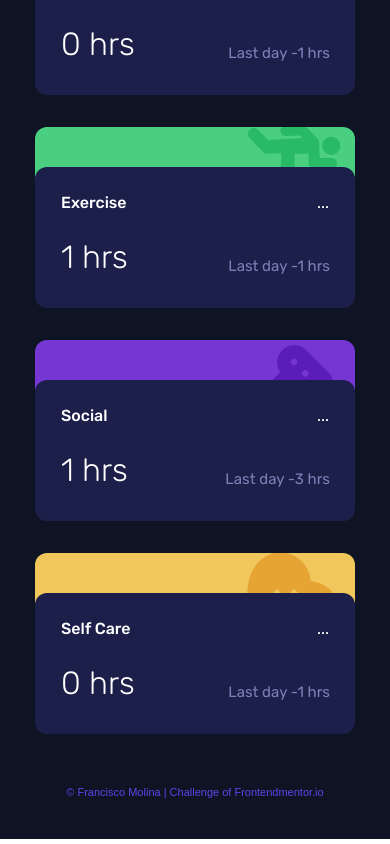
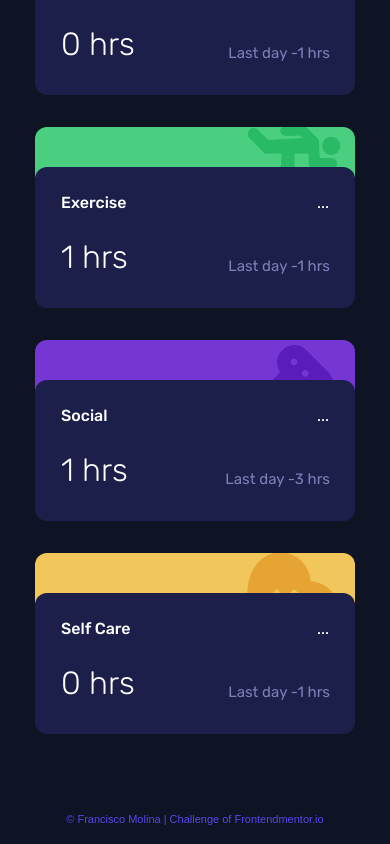
Before and after one commit to fmolinadev/time-tracking-dashboard, a React (Create React App) app: page / in a window 390 px wide. Shown: the part 802-1646 px from the top of the page. Built offline with nearby package versions, Linux system fonts and the light colour scheme.

Commit message:
fix styles for footer

```diff
--- a/src/components/Footer/Footer.jsx
+++ b/src/components/Footer/Footer.jsx
@@ -3,13 +3,11 @@ import "../../styles/Footer.css";
 
 const Footer = () => {
   return (
-    <div className="FooterContainer">
-      <footer className="Footer">
-        <span className="Span">
-          © Francisco Molina | Challenge of Frontendmentor.io
-        </span>
-      </footer>
-    </div>
+    <footer className="Footer">
+      <span className="Span">
+        © Francisco Molina | Challenge of Frontendmentor.io
+      </span>
+    </footer>
   );
 };
 
--- a/src/styles/Footer.css
+++ b/src/styles/Footer.css
@@ -1,16 +1,10 @@
-.FooterContainer {
+.Footer {
   display: flex;
+  align-items: center;
+  text-align: center;
   justify-content: center;
   align-items: center;
-  height: 50px;
-}
-.Footer {
-  display: flex;
-  padding-top: 9px;
-  padding-bottom: 9px;
-  align-items: center;
-  text-align: center;
-  margin-top: 45px;
+  padding-bottom: 25px;
 }
 .Span {
   font-family: "Red Hat Display", sans-serif;
@@ -20,10 +14,9 @@
 }
 
 @media only screen and (max-width: 395px) {
-  .FooterContainer {
-    height: 30px;
-    margin-top: -55px;
-    padding-bottom: 55px;
+  .Footer {
+    height: 20px;
+    padding-bottom: 15px;
     align-items: center;
     text-align: center;
     justify-content: center;
```
